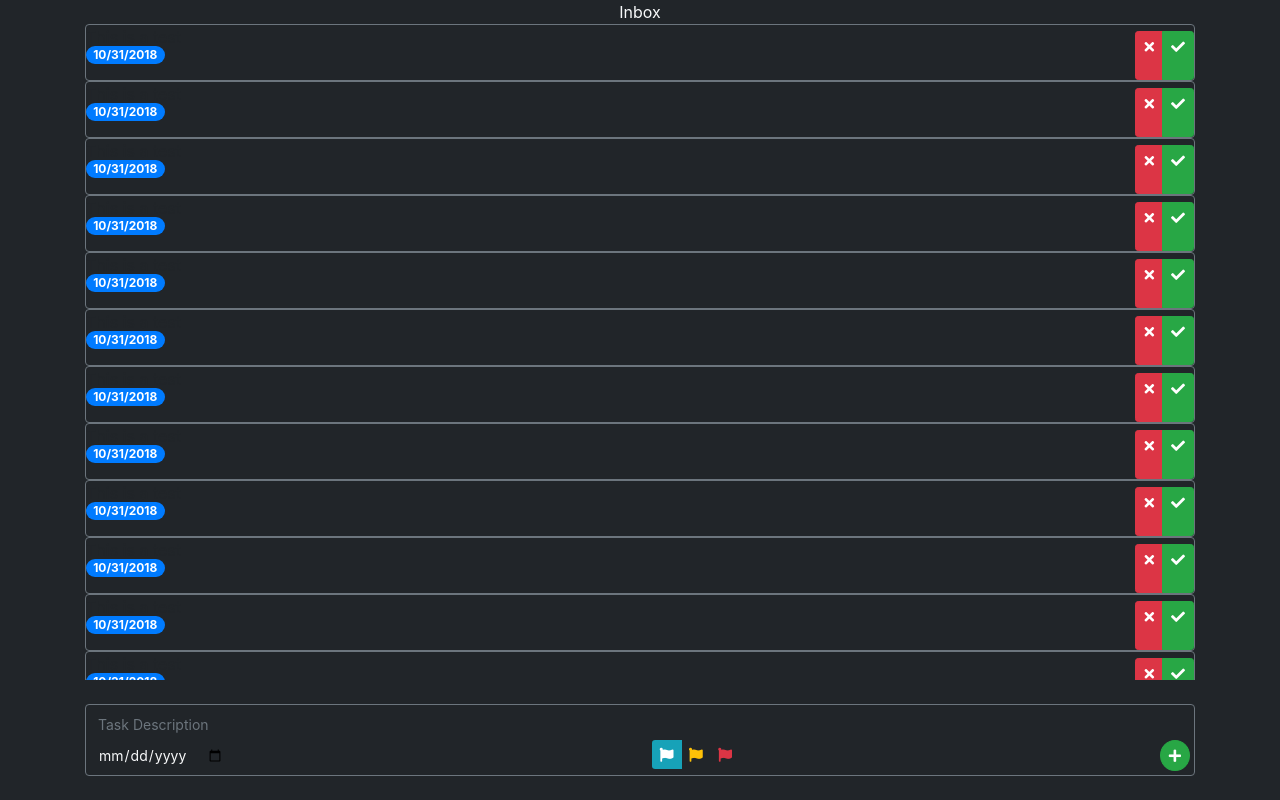
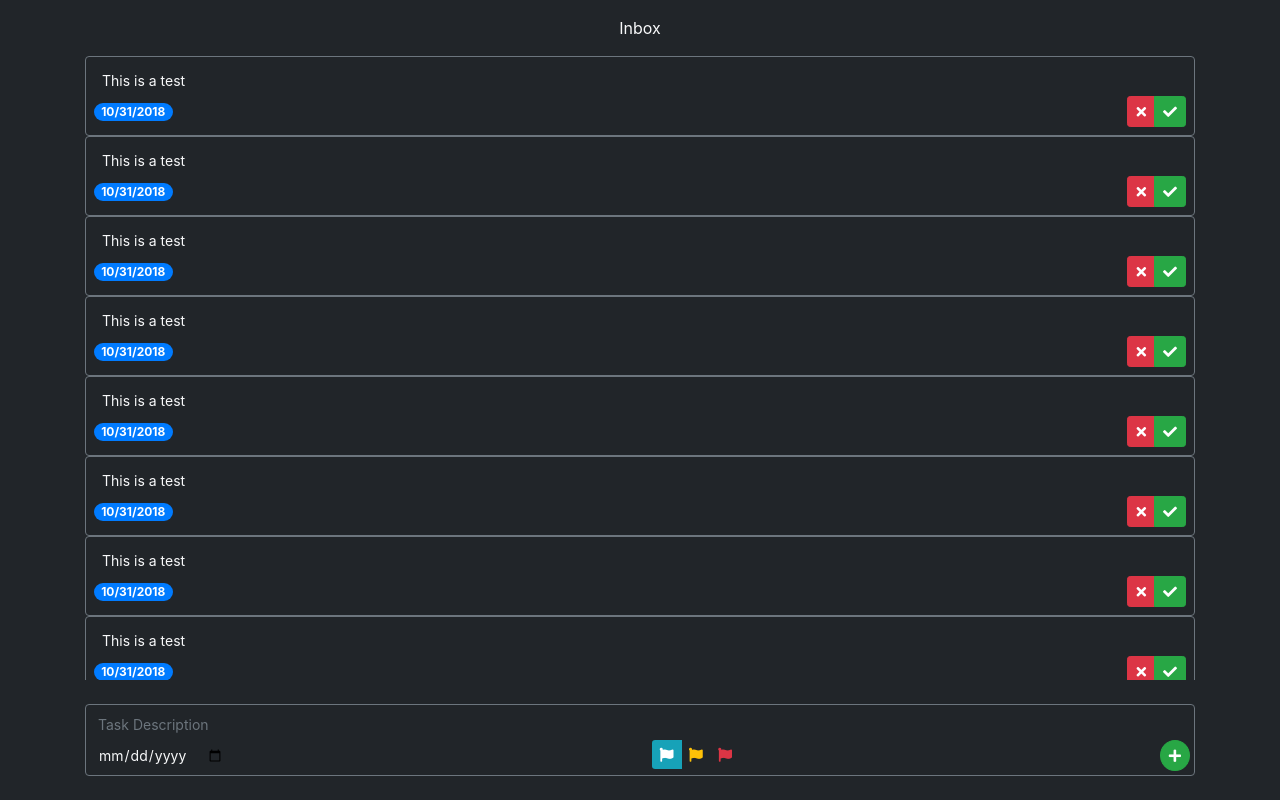
Before and after one commit to heyapricot/ToDo.js, a website built with webpack: page index.html in a window 1280 px wide. Built offline with nearby package versions, Linux system fonts and the light colour scheme.

Commit message:
Changed card from div to form. The container now allows scroll when it's overflowed vertically

```diff
--- a/src/scenes/Home/components/TaskList/TaskList.js
+++ b/src/scenes/Home/components/TaskList/TaskList.js
@@ -6,7 +6,7 @@ let TaskList = (()=>{
     let column = Bootstrap.createElement('div',['col', 'h-100','d-flex','flex-column'],row.node);
     row.column = column;
     column.node.id = 'listColumn';
-    let head = Bootstrap.createElement('div',['container','text-light','text-capitalize', 'text-center'],column.node);
+    let head = Bootstrap.createElement('div',['container','p-3','text-light','text-capitalize', 'text-center'],column.node);
     let body = Bootstrap.createElement('div',['row'],column.node);
     body.cell = Bootstrap.createElement('div',['col','d-flex','flex-column'],body.node);
 
--- a/src/scenes/Home/components/TaskList/components/TaskCard/TaskCard.js
+++ b/src/scenes/Home/components/TaskList/components/TaskCard/TaskCard.js
@@ -1,12 +1,12 @@
 const {Bootstrap} = require('../../../Bootstrap/Bootstrap');
 let TaskCard = (descriptionText, dateText)=>{
     const rowQuantity = 2;
-    let obj = Bootstrap.createElement('div',['card','bg-transparent','border-secondary']);
-    obj.rows = Array.from(Array(rowQuantity)).map(()=> Bootstrap.createElement('div',['row'],obj.node));
+    let obj = Bootstrap.createElement('form',['card','p-2','bg-transparent','border-secondary']);
+    obj.rows = Array.from(Array(rowQuantity)).map(()=> Bootstrap.createElement('div',['form-row'],obj.node));
     let topRow = obj.rows[0];
     topRow.column = Bootstrap.createElement('div',['col'],topRow.node);
-    let description = Bootstrap.createElement('span',[],topRow.column.node);
-    description.node.textContent = descriptionText;
+    let description = Bootstrap.createElement('input',['form-control', 'form-control-sm', 'bg-transparent', 'border-0', 'text-light'],topRow.column.node);
+    description.node.value = descriptionText;
     let bottomRow = obj.rows[1];
     bottomRow.column = Bootstrap.createElement('div',['col', 'd-flex', 'justify-content-between'],bottomRow.node);
     bottomRow.date = Bootstrap.createElement('span',['badge', 'badge-pill', 'badge-primary','align-self-center'],bottomRow.column.node);
--- a/styles/style.css
+++ b/styles/style.css
@@ -10,14 +10,6 @@
     overflow-y: scroll;
 }
 
-#listColumn .row:first-child{
-    height: 10% !important;
-}
-
-#listColumn .row:nth-child(2){
-    height: 90% !important;
-}
-
 #taskCreatorContainer {
     height: 15vh;
 }
```
